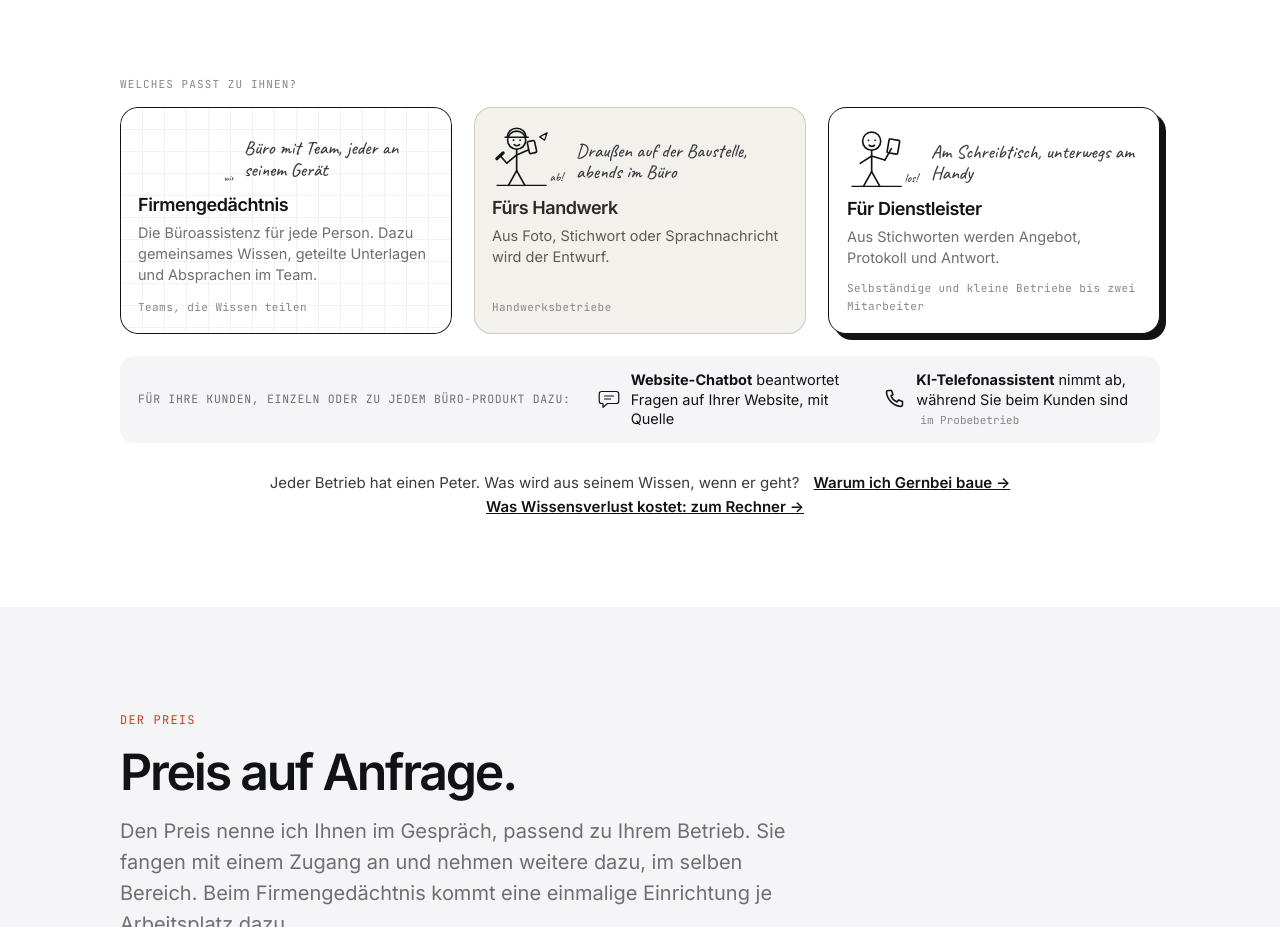
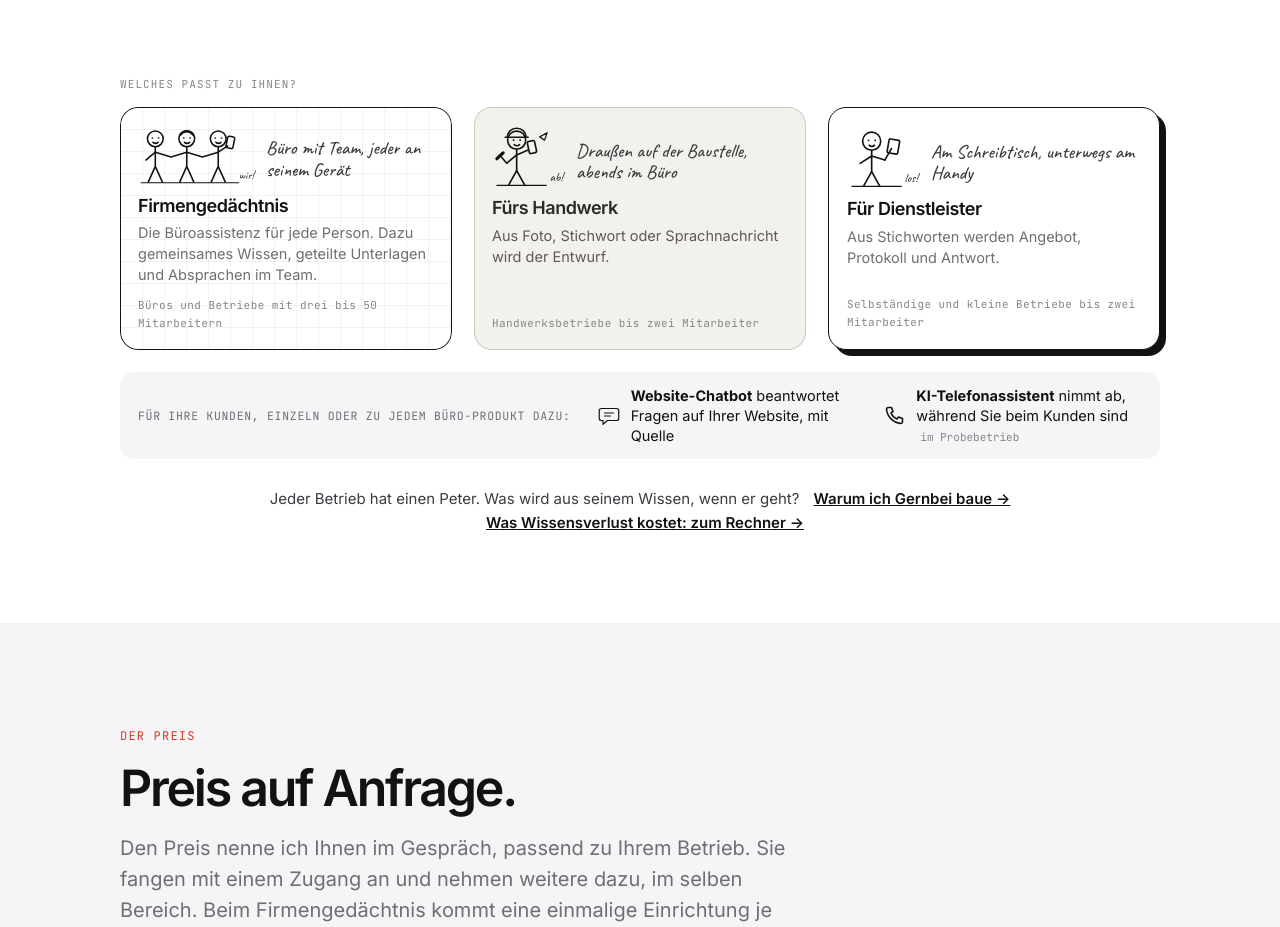
Before and after one commit to KurtPunktKoenig/gernbei-website, a plain HTML site: page index.html in a window 1280 px wide. Shown: the part 8680-9607 px from the top of the page. Drawn offline with Linux system fonts and the light colour scheme.

Commit message:
Zielgruppen: Handwerk bis zwei Mitarbeiter, Firmengedaechtnis drei bis 50; Strichmaennchen-Team auf der Kachel (Kurt 19.11.2026)
Co-Authored-By: Claude Opus 5.5 <noreply@anthropic.com>

```diff
--- a/haus.css
+++ b/haus.css
@@ -674,7 +674,7 @@ ol.fragen b{font-family:var(--display);font-weight:600;font-size:clamp(17px,2vw,
 /* Unterschiede sichtbar (Kurt 18.11.2026): Geraete nach Arbeitsweise, Figur, hinein und heraus, Bildwelt nach E109 */
 .ptile .pt-kopf{display:flex;align-items:flex-end;gap:10px;min-height:58px;margin-bottom:4px}
 .ptile .pt-figur{width:74px;height:auto;flex:none}
-.pt-fg .pt-figur{width:96px}
+.pt-fg .pt-figur{width:118px}
 .ptile .pt-wer{font-family:var(--hand);font-size:19px;line-height:1.15;color:var(--tinte-2,#3A3B40);padding-bottom:4px}
 .mini2{position:relative;aspect-ratio:16/10.6;margin:6px 0 14px}
 .mini2 .m-laptop,.mini2 .m-handy{position:absolute}
--- a/index.html
+++ b/index.html
@@ -801,16 +801,16 @@
   <p class="gruppe-titel">Welches passt zu Ihnen?</p>
   <div class="ptiles">
         <a class="ptile pt-fg" href="firmengedaechtnis.html">
-          <div class="pt-kopf"><svg class="pt-figur" viewBox="0 0 150 64" aria-hidden="true"><g transform="translate(0,4)"><use href="#kopf"/></g><g transform="translate(44,0)"><use href="#kopf"/></g><g transform="translate(88,4)"><use href="#kopf"/></g><text x="134" y="58" font-family="Caveat,cursive" font-size="15" fill="#3A3B40">wir!</text></svg><span class="pt-wer">Büro mit Team, jeder an seinem Gerät</span></div>
+          <div class="pt-kopf"><svg class="pt-figur" aria-hidden="true" viewBox="0 0 150 74" fill="none" stroke="#111214" stroke-width="2" stroke-linecap="round" stroke-linejoin="round"><circle cx="22" cy="15" r="10"/><path d="M18 14h.4M26 14h.4M19 19.5c2 1.6 4.5 1.6 6.5 0"/><path d="M22 25v25M22 50l-9 20M22 50l9 20"/><path d="M22 32l-12 10"/><circle cx="62" cy="15" r="10"/><path d="M58 14h.4M66 14h.4M59 19.5c2 1.6 4.5 1.6 6.5 0"/><path d="M62 25v25M62 50l-9 20M62 50l9 20"/><path d="M54 9.5a9.5 9 0 0 1 16 0" stroke-width="3"/><circle cx="102" cy="15" r="10"/><path d="M98 14h.4M106 14h.4M99 19.5c2 1.6 4.5 1.6 6.5 0"/><path d="M102 25v25M102 50l-9 20M102 50l9 20"/><path d="M102 32l12-8"/><rect x="113" y="12" width="9" height="15" rx="2" transform="rotate(12 117 19)"/><path d="M22 32l20 6 20-6 20 6 20-6"/><path d="M4 71h124" stroke-width="1.3"/><text x="128" y="66" font-family="Caveat,cursive" font-size="15" fill="#3A3B40" stroke="none">wir!</text></svg><span class="pt-wer">Büro mit Team, jeder an seinem Gerät</span></div>
           <span class="name">Firmengedächtnis</span>
           <span class="tut">Die Büroassistenz für jede Person. Dazu gemeinsames Wissen, geteilte Unterlagen und Absprachen im Team.</span>
-          <small>Teams, die Wissen teilen</small>
+          <small>Büros und Betriebe mit drei bis 50 Mitarbeitern</small>
         </a>
         <a class="ptile pt-hw" href="handwerk.html">
           <div class="pt-kopf"><svg class="pt-figur" aria-hidden="true" viewBox="0 0 90 74" fill="none" stroke="#111214" stroke-width="2" stroke-linecap="round" stroke-linejoin="round"><circle cx="30" cy="16" r="11"/><path d="M26 16h.4M34 16h.4M27 21.5c2 1.6 4.5 1.6 6.5 0"/><path d="M18.5 12.5a11.5 11 0 0 1 23 0M16 12.5h28"/><path d="M30 27v26M30 34l-12 10M30 34l14-6"/><rect x="44" y="17" width="9" height="15" rx="2" transform="rotate(-12 48 24)"/><path d="M18 44l-8-9"/><path d="M6 38.5l7.5-7" stroke-width="4"/><path d="M30 53l-10 18M30 53l10 18"/><path d="M6 71h60" stroke-width="1.3"/><path d="M58 12l9-5-3 9z" stroke-width="1.5"/><text x="70" y="66" font-family="Caveat,cursive" font-size="15" fill="#3A3B40" stroke="none">ab!</text></svg><span class="pt-wer">Draußen auf der Baustelle, abends im Büro</span></div>
           <span class="name">Fürs Handwerk</span>
           <span class="tut">Aus Foto, Stichwort oder Sprachnachricht wird der Entwurf.</span>
-          <small>Handwerksbetriebe</small>
+          <small>Handwerksbetriebe bis zwei Mitarbeiter</small>
         </a>
         <a class="ptile pt-dl" href="dienstleister.html">
           <div class="pt-kopf"><svg class="pt-figur" aria-hidden="true" viewBox="0 0 90 74" fill="none" stroke="#111214" stroke-width="2" stroke-linecap="round" stroke-linejoin="round"><circle cx="30" cy="16" r="11"/><path d="M26 15h.4M34 15h.4M27 21c2 1.6 4.5 1.6 6.5 0"/><path d="M30 27v26M30 34l-14 9M30 34l16 5"/><path d="M46 39l8-14"/><rect x="50" y="14" width="13" height="17" rx="1.5" transform="rotate(10 56 22)"/><path d="M30 53l-10 18M30 53l10 18"/><path d="M6 71h60" stroke-width="1.3"/><text x="70" y="66" font-family="Caveat,cursive" font-size="15" fill="#3A3B40" stroke="none">los!</text></svg><span class="pt-wer">Am Schreibtisch, unterwegs am Handy</span></div>
```
Also changed, not shown: firmengedaechtnis.html (+2 -2 lines), fragen.html (+1 -1 lines), handwerk.html (+1 -1 lines), warum.html (+1 -1 lines).
